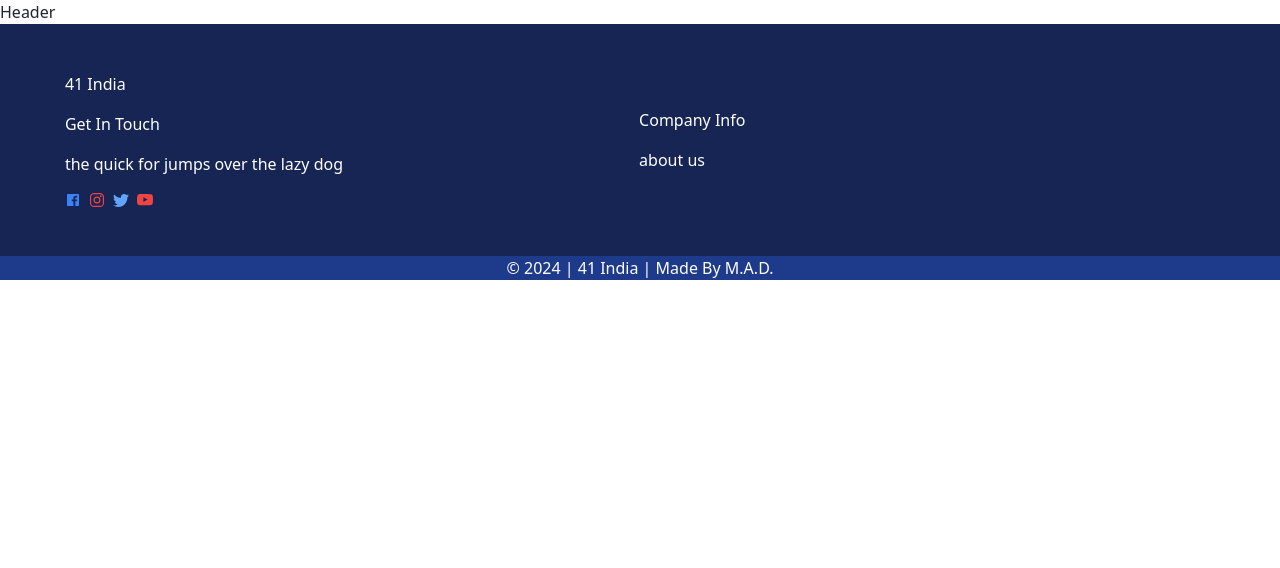
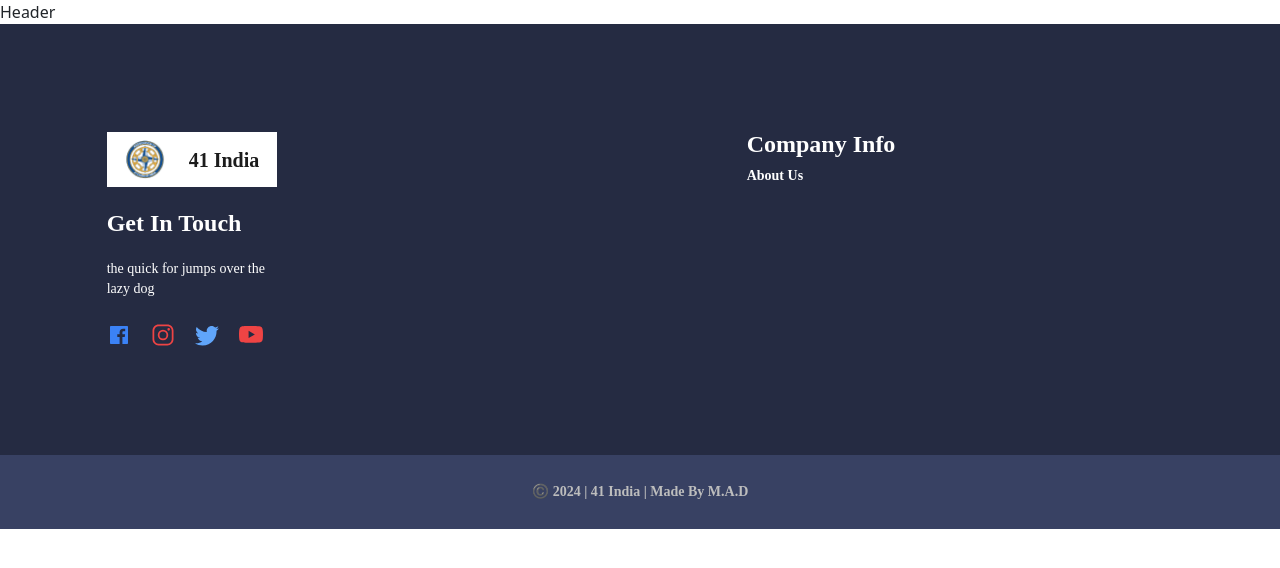
Before and after one commit to RahanePrachi/FortyOne_India, a React (Create React App) app: page /contact in a window 1280 px wide. Shown: the top 568 px of the page. Built offline with nearby package versions, Linux system fonts and the light colour scheme.

Commit message:
footer work done

```diff
--- a/src/comman__components/footer/Footer.jsx
+++ b/src/comman__components/footer/Footer.jsx
@@ -1,42 +1,54 @@
-import React from 'react'
+import React from "react";
 import { RiFacebookBoxFill } from "react-icons/ri";
 import { IoLogoInstagram } from "react-icons/io5";
 import { ImTwitter } from "react-icons/im";
 import { BsYoutube } from "react-icons/bs";
+import logo from "../../assets/logo.png";
 
 const Footer = () => {
   return (
-    <div className='text-white bg-blue-950  '>
-      {/* upper part */}
-      <div className='flex flex-col w-11/12 items-center justify-evenly lg:gap-10 lg:flex-row '>
-        {/* left side */}
-        <div className='my-12 flex lg:w-[40%] flex-col gap-3'>
-          {/* Logo image */}
-          {/* <img src="" alt="" /> */}
-          <p>41 India</p>
-          <p>Get In Touch</p>
-          <p>the quick for jumps over the lazy dog</p>
-          <div className='flex gap-2'>
-            <RiFacebookBoxFill className='text-blue-500 bg-transparent'/>
-            <IoLogoInstagram className='text-red-500 bg-transparent'/>
-            <ImTwitter className='text-blue-400'/>
-            <BsYoutube className='text-red-500'/>
+    <div className="text-white bg-[#252B42]  ">
+      <div className=" mx-auto flex w-10/12 max-w-maxContent flex-col justify-between gap-10 relative  py-[60px]">
+        {/* upper part */}
+        <div className="flex flex-col lg:gap-10 lg:flex-row justify-between">
+          {/* left side */}
+          <div className="my-12 flex lg:w-[40%] flex-col gap-6">
+            {/* Logo image */}
+            <div className="flex items-center gap-4 bg-white text-[#1C1C1C] justify-center w-[40%] py-2">
+              <img src={logo} alt="logo" height={40} width={40} />
+              <p className="text-xl font-semibold font-montserrat">41 India</p>
+            </div>
+            <div className="w-[40%] flex flex-col gap-6">
+              <h3 className="font-montserrat font-bold leading-6 text-2xl">
+                Get In Touch
+              </h3>
+              <p className="font-montserrat text-sm font-medium">
+                the quick for jumps over the lazy dog
+              </p>
+            </div>
+            <div className="flex gap-x-5 h-6">
+              <RiFacebookBoxFill className="text-blue-500 bg-transparent  w-6 h-full" />
+              <IoLogoInstagram className="text-red-500 bg-transparent w-6 h-full" />
+              <ImTwitter className="text-blue-400 w-6 h-full" />
+              <BsYoutube className="text-red-500 w-6 h-full" />
+            </div>
           </div>
 
-
-
-        </div>
-
-        {/* right side */}
-        <div className='my-12 flex lg:w-[40%] flex-col gap-3'>
-            <p>Company Info</p>
-            <p>about us</p>
+          {/* right side */}
+          <div className="my-12 flex lg:w-[40%] flex-col gap-2.5">
+            <h3 className="font-montserrat font-bold leading-6 text-2xl">Company Info</h3>
+            <p className="font-montserrat font-semibold text-sm ">About Us</p>
+          </div>
         </div>
       </div>
 
-      <div className='text-center bg-blue-900'>© 2024 | 41 India | Made By M.A.D.</div>
+      <div className="text-center bg-[#384163] py-[25px] pb-[25px] ">
+        <h6 className="text-[#BDBDBD] leading-6 text-sm font-semibold font-montserrat">
+        ©️ 2024 | 41 India | ️Made By M.A.D
+        </h6>
+      </div>
     </div>
-  )
-}
+  );
+};
 
-export default Footer
+export default Footer;
--- a/tailwind.config.js
+++ b/tailwind.config.js
@@ -2,7 +2,14 @@
 module.exports = {
   content: ["./src/**/*.{js,jsx,ts,tsx}",],
   theme: {
-    extend: {},
+    extend: {
+      fontFamily: {
+        'montserrat': ['Montserrat'],
+        'lato': ['Lato'],
+        'garamond': ['Garamond'],
+
+    }
+    },
   },
   plugins: [],
 }
```
Also changed, not shown: src/assets/logo.png (added), src/logo.svg (deleted).
